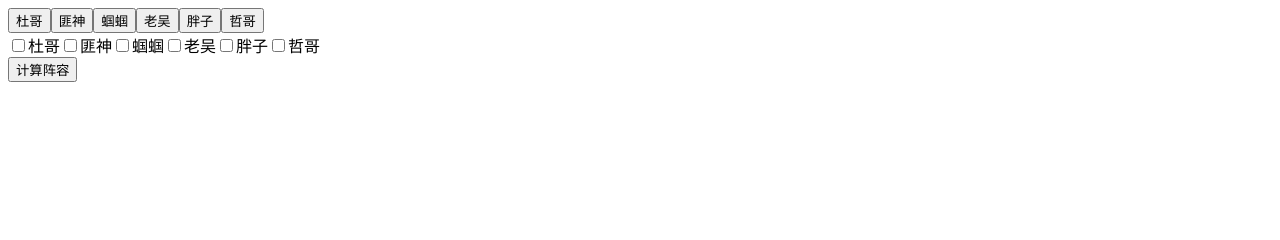
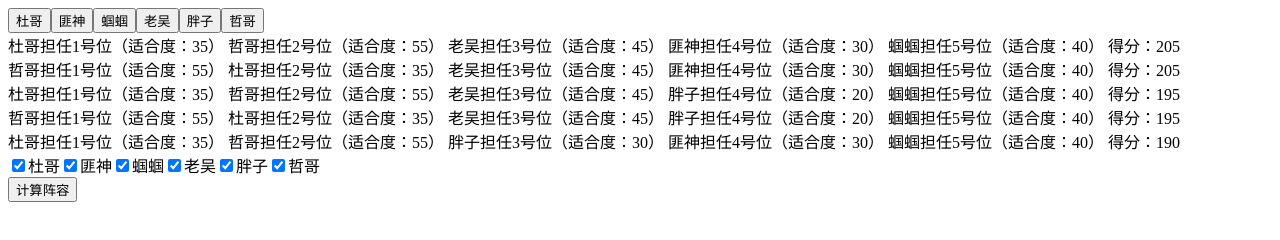
Before and after one commit to qidafang/dota_player_hero_calculate, a plain HTML site: page page/index.html in a window 1280 px wide. Both pictures are taken after a click on the button "计算阵容". Drawn offline with Linux system fonts and the light colour scheme.

Commit message:
allow calculate with more than 5 players.

```diff
--- a/page/index.html
+++ b/page/index.html
@@ -97,6 +97,7 @@
            var box = document.createElement('input');
            box.type = 'checkbox';
            box.name = 'team';
+           box.checked = 'checked';
            box.value = p;
            document.getElementById('team').appendChild(box);
            var lbl = document.createElement('label');
@@ -134,8 +135,8 @@
                 t.push(b.value);
             }
         }
-        if(t.length != 5){
-            alert("必须选择五个成员组成团队！");
+        if(t.length < 5){
+            alert("必须选择至少五个成员组成团队！");
             return;
         }
 
@@ -145,9 +146,9 @@
 
         flags[0] = 0;
         while(true){
-            if(flags[step] < 5){//ok  i < xx.length
+            if(flags[step] < t.length){//ok  i < xx.length
                 //...
-                if(step < 4){
+                if(step < flags.length - 1){
                     step++;
                 }else{
                     //a result!
@@ -162,7 +163,7 @@
                     break;
                 }
             }
-            if(flags.indexOf(5) == -1 && flags.indexOf(-1) == -1 && checkResult(flags)){
+            if(flags.indexOf(t.length) == -1 && flags.indexOf(-1) == -1 && checkResult(flags)){
                 var info = "";
                 var scores = 0;
                 for(var i = 0; i < flags.length; i++){
```
